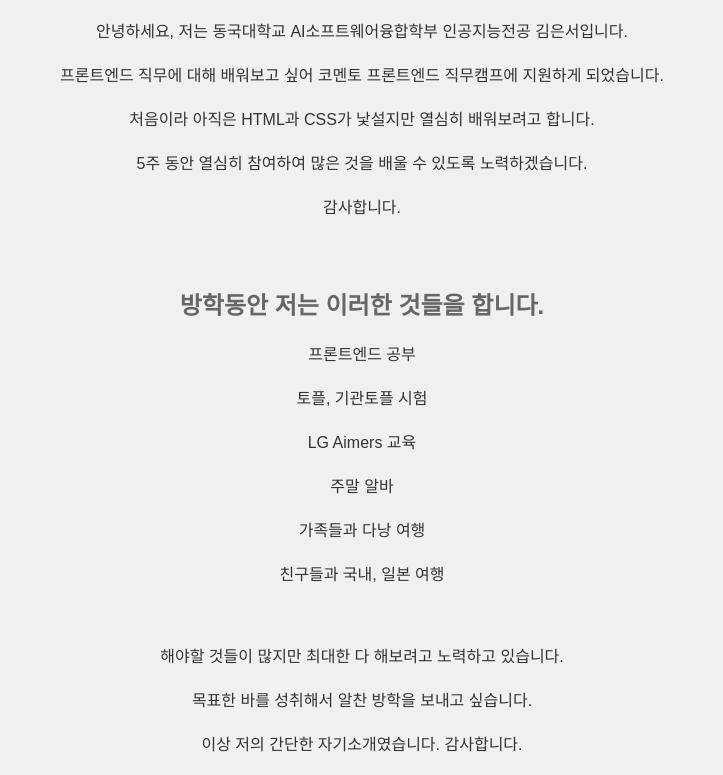
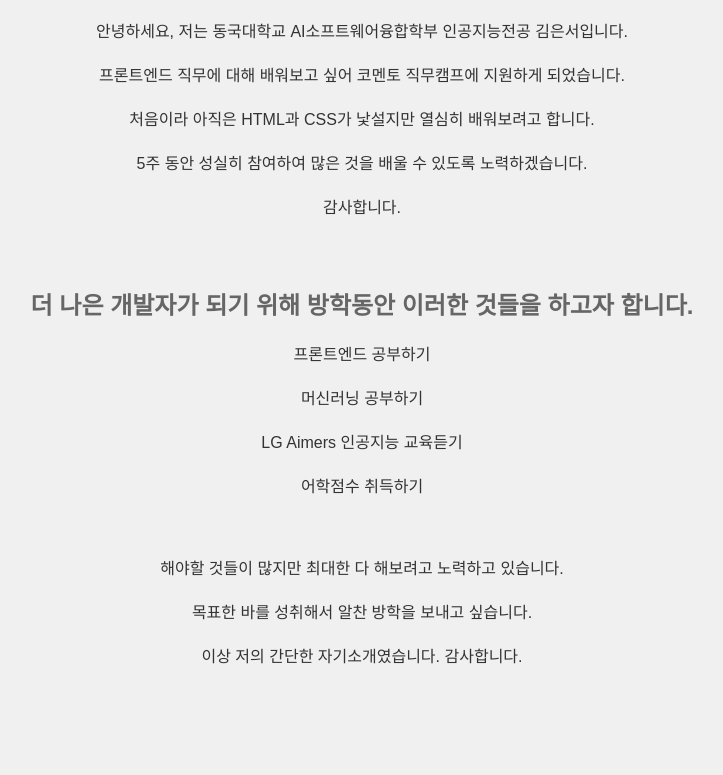
Before and after one commit to Eunseo624/comento_bootcamp, a plain HTML site: page index.html in a window 1280 px wide. Shown: the part 100-875 px from the top of the page, without its empty margins (278-1001 px from the left). After the commit the page ends 800 px from the top, so only its background shows below. Drawn offline with Linux system fonts and the light colour scheme.

Commit message:
second commit

```diff
--- a/index.html
+++ b/index.html
@@ -9,21 +9,19 @@
 <body>
     <h1>ABOUT ME</h1>
     <p>안녕하세요, 저는 동국대학교 AI소프트웨어융합학부 인공지능전공 김은서입니다.</p>
-    <p>프론트엔드 직무에 대해 배워보고 싶어 코멘토 프론트엔드 직무캠프에 지원하게 되었습니다.</p>
+    <p>프론트엔드 직무에 대해 배워보고 싶어 코멘토 직무캠프에 지원하게 되었습니다.</p>
     <p>처음이라 아직은 HTML과 CSS가 낯설지만 열심히 배워보려고 합니다.</p>
-    <p>5주 동안 열심히 참여하여 많은 것을 배울 수 있도록 노력하겠습니다.</p>
+    <p>5주 동안 성실히 참여하여 많은 것을 배울 수 있도록 노력하겠습니다.</p>
     <p>감사합니다.</p>
 
     <br>
 
-    <h2>방학동안 저는 이러한 것들을 합니다.</h2>
+    <h2>더 나은 개발자가 되기 위해 방학동안 이러한 것들을 하고자 합니다.</h2>
 
-        <p>프론트엔드 공부</p>
-        <p>토플, 기관토플 시험</p>
-        <p>LG Aimers 교육</p>
-        <p>주말 알바</p>
-        <p>가족들과 다낭 여행</p>
-        <p>친구들과 국내, 일본 여행</p>
+        <p>프론트엔드 공부하기</p>
+        <p>머신러닝 공부하기</p>
+        <p>LG Aimers 인공지능 교육듣기</p>
+        <p>어학점수 취득하기</p>
 
     <br>
 
--- a/style.css
+++ b/style.css
@@ -23,14 +23,3 @@ body {
     margin: 20px auto;
     width: 60%;
   }
-
-  ul {
-    text-align: center;
-    list-style-type: disc;
-    margin-left: 20px;
-  }
-
-  li {
-    text-align: center;
-    margin-bottom: 5px;
-  }
```
